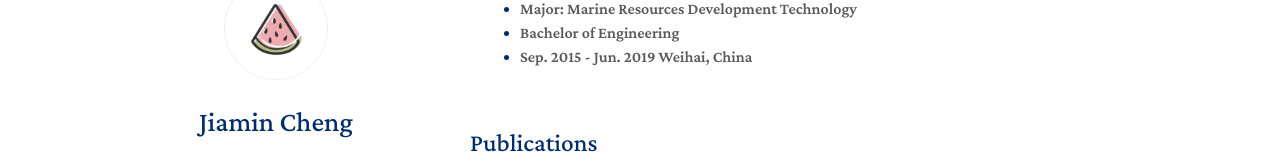
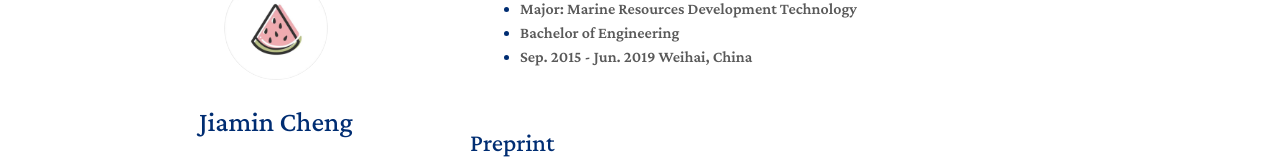
Before and after one commit to jiamincheng/jiamincheng.github.io, a Jekyll site: the page built from index.md, in a window 1280 px wide and 900 px high, scrolled down 519 px, cut to the strip 0-311 px from the top of the window. Shown: the part 132-295 px from the top of the strip. Built offline with Jekyll 4.4.1, drawn with Linux system fonts in a browser that asks for light colours; comment, search, counter and statistics services are not loaded; a style sheet for code colours, icons or effects is not loaded.

Commit message:
Update publications.md

```diff
--- a/_includes/publications.md
+++ b/_includes/publications.md
@@ -1,17 +1,12 @@
 <h1 id="publications"></h1>
 
-<h2 style="margin: 60px 0px -15px;">Publications</h2>
+<h2 style="margin: 60px 0px -15px;">Preprint</h2>
 
 
 <div class="publications">
 <ol class="bibliography">
 
 {% for link in site.data.publications.main %}
-
-
-
-<br>
-
 {% endfor %}
 
 <li>
```
